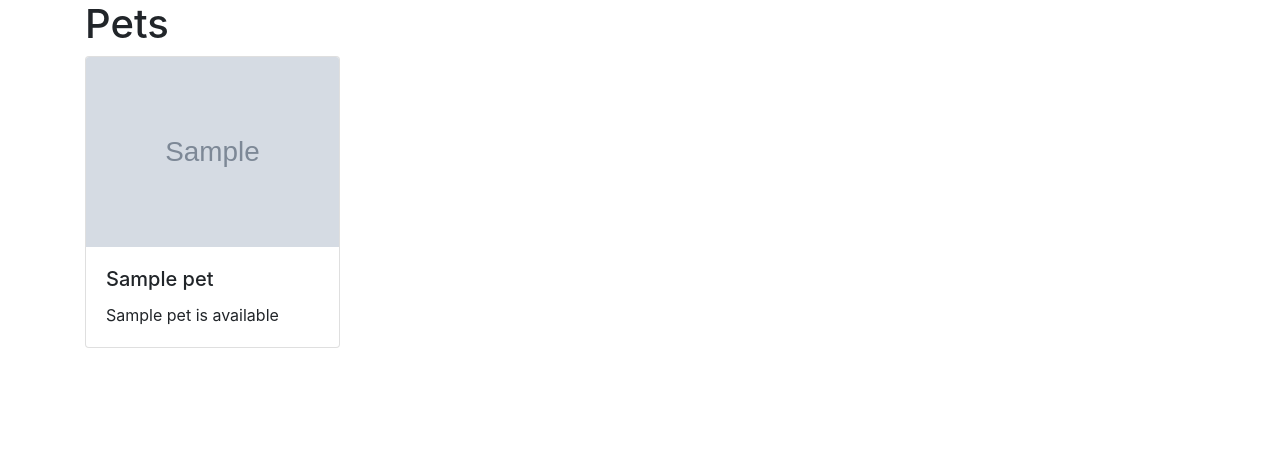
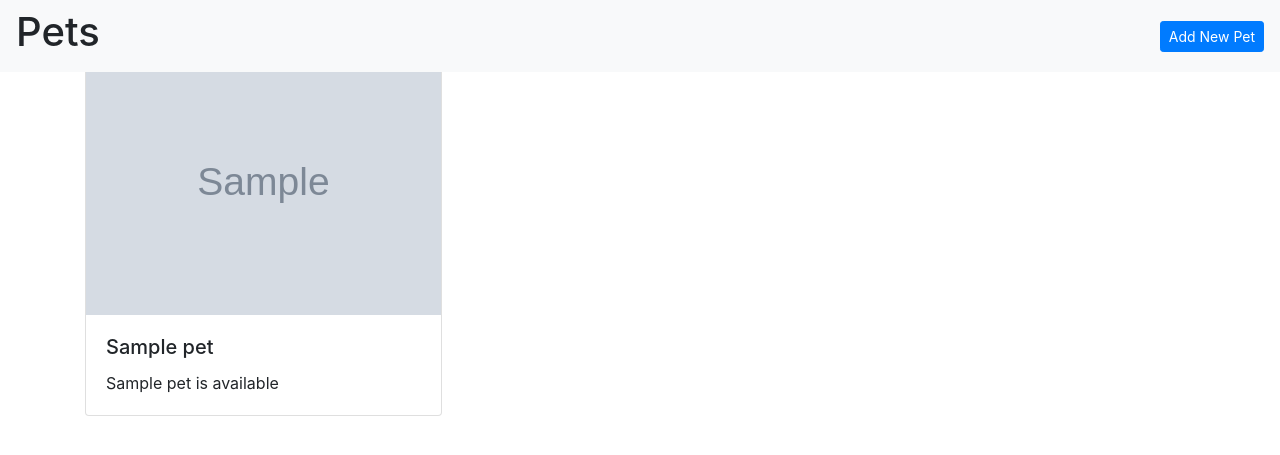
Before and after one commit to ld-amaya/adoption, a Flask app: page / in a window 1280 px wide. Shown: the top 455 px of the page. Run offline with Flask 2, Linux system fonts and the light colour scheme; tables that the repository leaves empty hold one stand-in row (values such as "Sample post"); grey boxes marked "Sample" are stand-in pictures; some libraries are stand-ins or nearby versions.

Commit message:
change layout to card-column

```diff
--- a/templates/index.html
+++ b/templates/index.html
@@ -3,12 +3,16 @@
 {% block title %} Adoption Agency {% endblock %}
 
 {% block content %}
+    <nav class = "navbar fixed-top navbar-light bg-light">
         <h1>Pets</h1>
-    <div class="row">
+        <div class="form-inline">
+            <a href="/add" class = "btn btn-primary btn-sm mr-sm-0">Add New Pet</a>
+        </div>
+    </nav>
+    <div class="card-columns mt-5">
         {% for pet in pets  %}
-            <div class="col-md-3">
             <div class="card">
-                    <img src="{{pet.photo}}" class="card-img-top" alt="{{pet.species}}">
+                <img src="{{pet.image_link()}}" class="card-img-top" alt="{{pet.species}}">
                 <div class="card-body">
                     <h5 class="card-title">{{pet.name}}</h5>
                     <p class="card-text">
@@ -20,7 +24,6 @@
                     </p>
                 </div>
             </div>
-            </div>
         {% endfor %}
     </div>
 {% endblock %}
```
Lines whose indentation alone changed are shown as unchanged.
